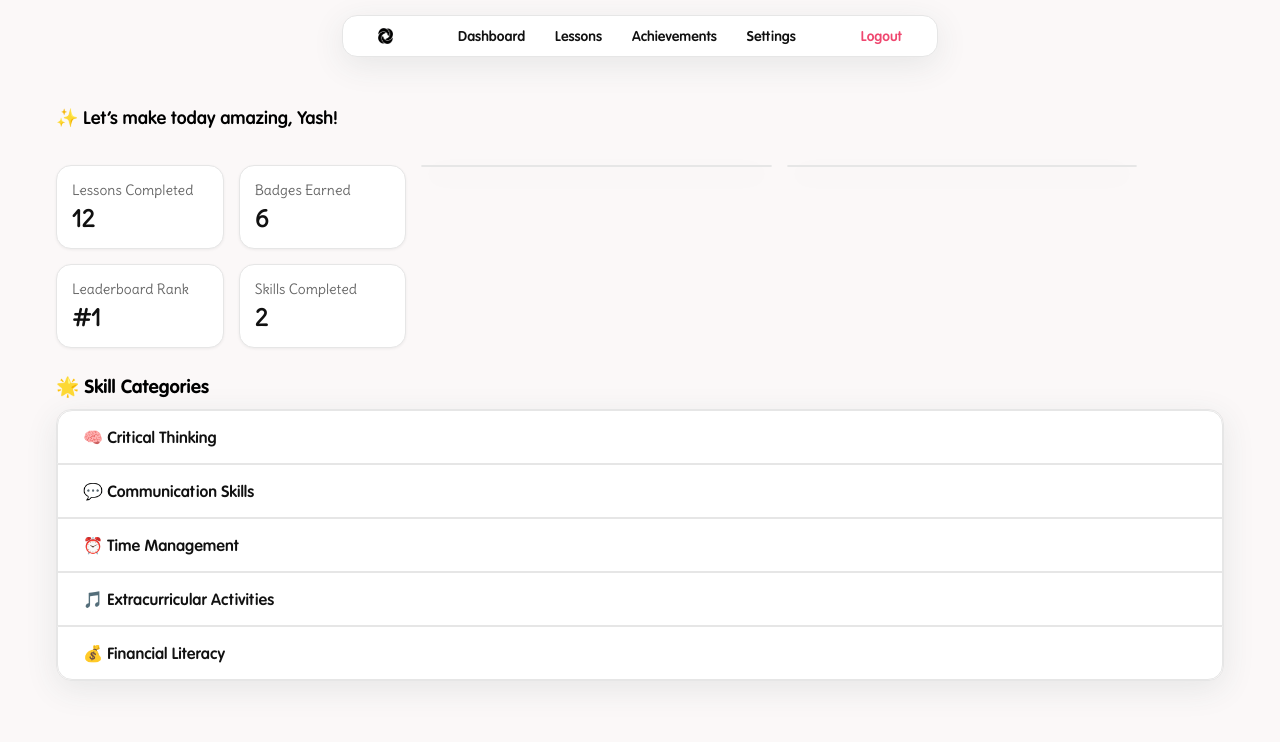
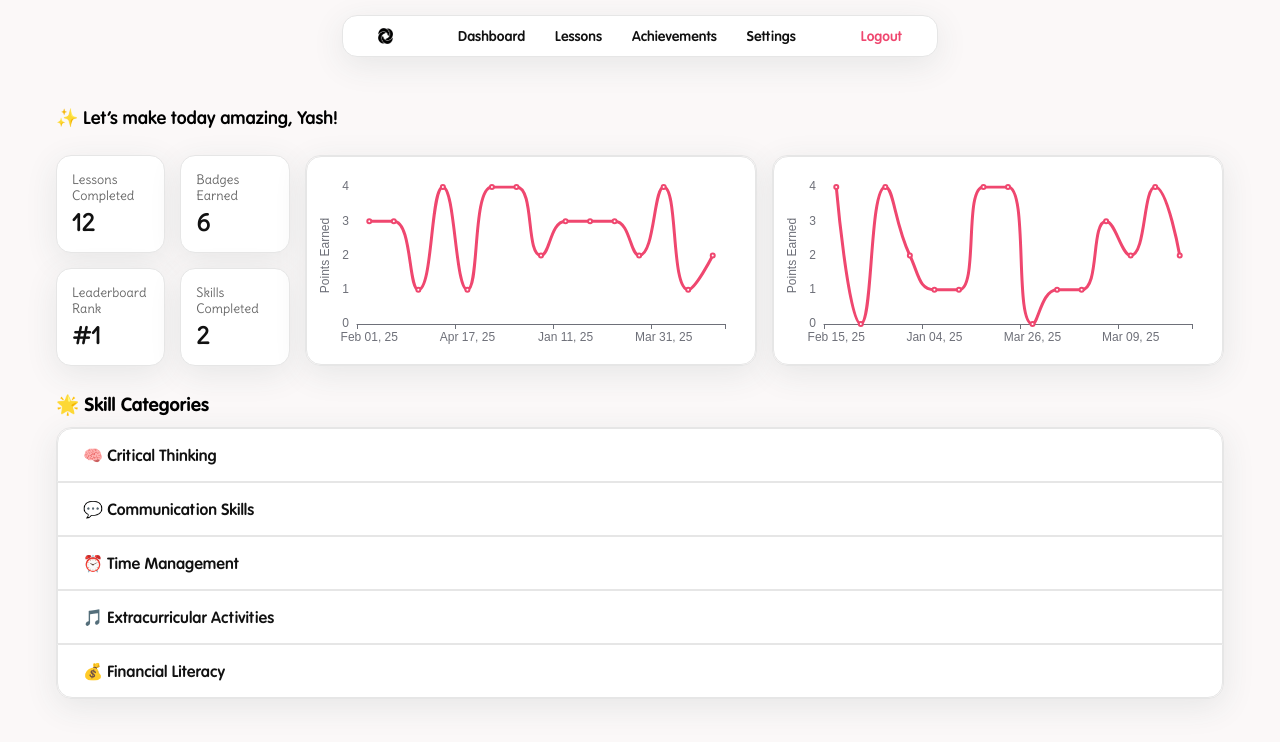
Before and after one commit to yashkc2025/skillbee, a Vue app in the folder frontend/: page / in a window 1280 px wide. Shown: the top 742 px of the page. Built offline with nearby package versions, Linux system fonts and the light colour scheme; the HTML template or start-up script is replaced by a standard one.

Commit message:
feat: child dashboard design

```diff
--- a/frontend/package.json
+++ b/frontend/package.json
@@ -13,8 +13,10 @@
     "format": "prettier --write src/"
   },
   "dependencies": {
+    "echarts": "^5.6.0",
     "pinia": "^3.0.1",
     "vue": "^3.5.13",
+    "vue-echarts": "^7.0.3",
     "vue-router": "^4.5.0",
     "vue-toastification": "2.0.0-rc.5"
   },
--- a/frontend/src/components/Grid.vue
+++ b/frontend/src/components/Grid.vue
@@ -10,10 +10,10 @@ const props = defineProps<{
 </script>
 
 <template>
-  <div>
-    <h3 class="grid-title">{{ props.title }}</h3>
+  <div class="grid-parent">
+    <!-- <h3 class="grid-title">{{ props.title }}</h3> -->
     <div class="grid">
-      <div v-for="(stat, index) in stats" :key="index" class="grid-card">
+      <div v-for="(stat, index) in stats" :key="index" class="grid-card box-shadow">
         <p class="label">{{ stat.label }}</p>
         <p class="value">{{ stat.answer || stat.count || "-" }}</p>
       </div>
@@ -40,7 +40,7 @@ const props = defineProps<{
   padding: var(--size-sm);
   border: 1px solid var(--color-border);
   border-radius: var(--border-radius);
-  box-shadow: 0 1px 3px rgba(0, 0, 0, 0.06);
+  /* box-shadow: 0 1px 3px rgba(0, 0, 0, 0.06); */
   transition: box-shadow 0.2s ease, transform 0.2s ease;
   display: flex;
   flex-direction: column;
@@ -54,7 +54,7 @@ const props = defineProps<{
 }
 
 .label {
-  font-size: 0.875rem;
+  font-size: 0.8rem;
   color: #666;
   margin-bottom: 0.25rem;
 }
--- /dev/null
+++ b/frontend/src/components/child/DashboardPointsCharts.vue
@@ -0,0 +1,131 @@
+<template>
+  <!-- Responsive Chart -->
+  <v-chart :option="option" autoresize class="chart" />
+</template>
+
+<script setup>
+import { use } from "echarts/core";
+import VChart from "vue-echarts";
+import { LineChart } from "echarts/charts";
+import {
+  TitleComponent,
+  TooltipComponent,
+  GridComponent,
+  LegendComponent,
+} from "echarts/components";
+import { CanvasRenderer } from "echarts/renderers";
+
+use([
+  LineChart,
+  TitleComponent,
+  TooltipComponent,
+  GridComponent,
+  LegendComponent,
+  CanvasRenderer,
+]);
+
+// Generate sample data with actual dates
+const generateDateData = () => {
+  const data = [];
+  const startDate = new Date("2025-01-01");
+  const endDate = new Date("2025-05-01"); // 4 months later
+
+  for (let i = 0; i < 15; i++) {
+    const randomTime =
+      startDate.getTime() + Math.random() * (endDate.getTime() - startDate.getTime());
+    const randomDate = new Date(randomTime);
+
+    data.push({
+      date: randomDate.toISOString().split("T")[0], // YYYY-MM-DD format
+      revenue: Math.floor(Math.random() * 5), // Random revenue between 0-4
+    });
+  }
+
+  return data;
+};
+
+const sampleData = generateDateData();
+
+const option = {
+  grid: {
+    top: 30,
+    left: 50,
+    right: 30,
+    bottom: 40,
+  },
+  xAxis: {
+    type: "category",
+    data: sampleData.map((item) => {
+      const date = new Date(item.date);
+      return date.toLocaleDateString("en-US", {
+        month: "short",
+        day: "2-digit",
+        year: "2-digit",
+      });
+    }),
+  },
+  yAxis: {
+    type: "value",
+    name: "Points Earned",
+    position: "left",
+    nameLocation: "middle", // Center the label along the axis
+    nameGap: 25, // Adjust distance from the axis (tweak as needed)
+    axisLabel: {
+      formatter: function (value) {
+        return value;
+      },
+    },
+    splitLine: {
+      show: false,
+    },
+  },
+  series: [
+    {
+      name: "Revenue",
+      type: "line",
+      smooth: true,
+      data: sampleData.map((item) => item.revenue),
+      lineStyle: {
+        width: 3,
+        color: "#ef476f",
+      },
+      itemStyle: {
+        color: "#ef476f",
+      },
+    },
+  ],
+  dataZoom: [
+    {
+      type: "slider",
+      xAxisIndex: 0,
+      filterMode: "none",
+    },
+  ],
+  tooltip: {
+    trigger: "axis", // Show tooltip when hovering over axis (line chart)
+    axisPointer: {
+      type: "line", // Can be 'line' | 'shadow' | 'cross'
+    },
+    formatter: function (params) {
+      const data = params[0];
+      return `
+<div style="padding: 10px;">
+${data.data} Points earned on ${data.axisValue}
+</div>
+
+      `;
+    },
+    extraCssText:
+      "padding: 0 !important; border: none; border-radius: 10px; font-size: 12px",
+  },
+};
+</script>
+
+<style scoped>
+.chart {
+  width: 100%;
+  /* height: 500px; */
+  /* min-height: 400px; */
+  background-color: var(--color-light);
+}
+</style>
--- a/frontend/src/views/child/ChildDashboard.vue
+++ b/frontend/src/views/child/ChildDashboard.vue
@@ -4,6 +4,7 @@ import { getTodayName } from "@/fx/utils";
 import Card from "@/components/Card.vue";
 import CardItem from "@/components/CardItem.vue";
 import Grid from "@/components/Grid.vue";
+import DashboardPointsCharts from "@/components/child/DashboardPointsCharts.vue";
 
 const skillTypes = [
   { label: "🧠 Critical Thinking", link: "" },
@@ -82,11 +83,11 @@ const stats = [
         <div class="stats-grid">
           <Grid :stats="stats" />
         </div>
-        <div class="chart">
-          <Card />
+        <div class="chart box-shadow">
+          <DashboardPointsCharts />
         </div>
-        <div class="chart">
-          <Card />
+        <div class="chart box-shadow">
+          <DashboardPointsCharts />
         </div>
       </div>
       <SkillTemplate />
@@ -115,15 +116,25 @@ const stats = [
 .top-section {
   display: flex;
   flex-direction: row;
+  align-items: stretch;
   gap: var(--size-sm);
+  /* background-color: red; */
 }
 
-.top-section>div {
-  width: 30%;
+.stats-grid {
+  width: 20%;
 }
 
 .chart {
-  min-width: 30%;
-  min-height: 100%;
+  /* min-width: 30%; */
+  /* min-height: 100%; */
+  /* width: 30%; */
+
+  flex: 1;
+  display: flex;
+  flex-direction: column;
+
+  border: 1px solid var(--color-border);
+  border-radius: var(--border-radius);
 }
 </style>
--- a/frontend/vite.config.ts
+++ b/frontend/vite.config.ts
@@ -17,4 +17,7 @@ export default defineConfig({
       '@': fileURLToPath(new URL('./src', import.meta.url))
     },
   },
+  server: {
+    allowedHosts: ['nreyafpn89r1sqymb2wkkrldahpkq8fvoawqxjlulxr8m1s_bnbp_djib1-jqfo.yashkc.com']
+  }
 })
```
Also changed, not shown: 1 other file (tests, documents, lock files or other folders).
